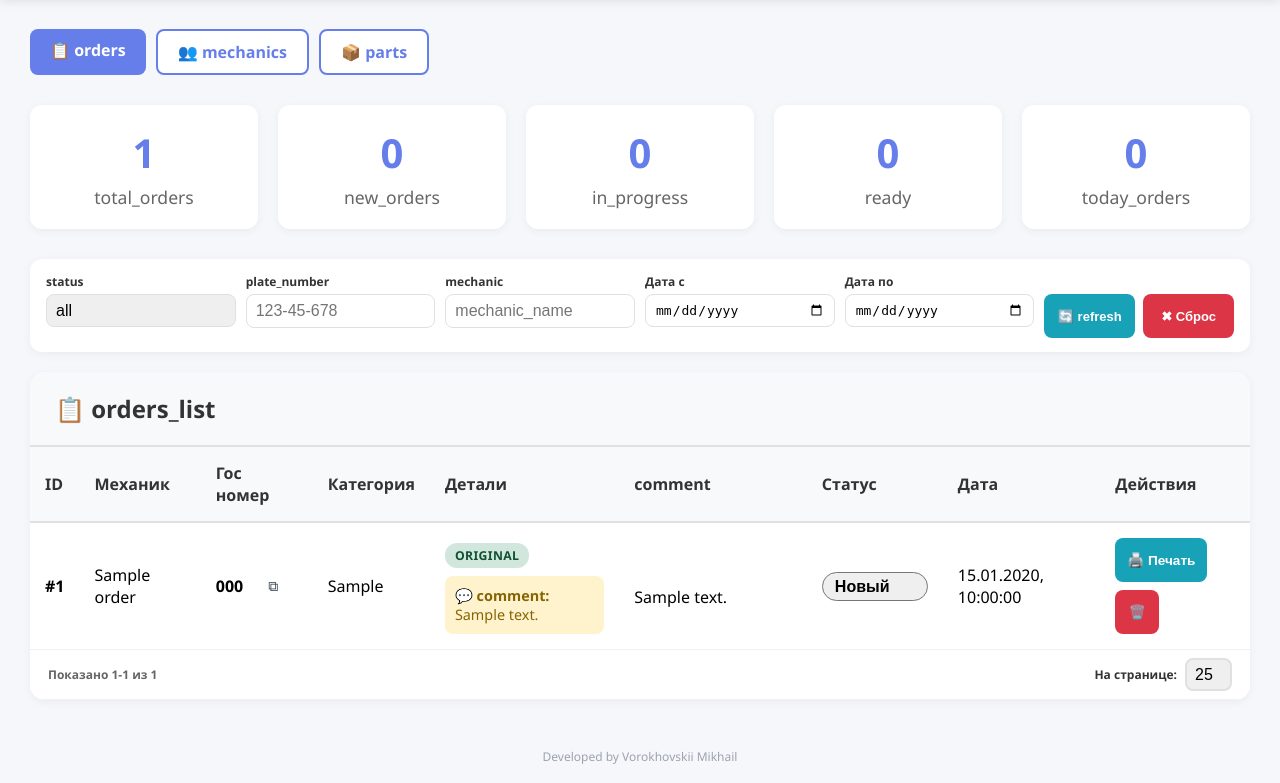
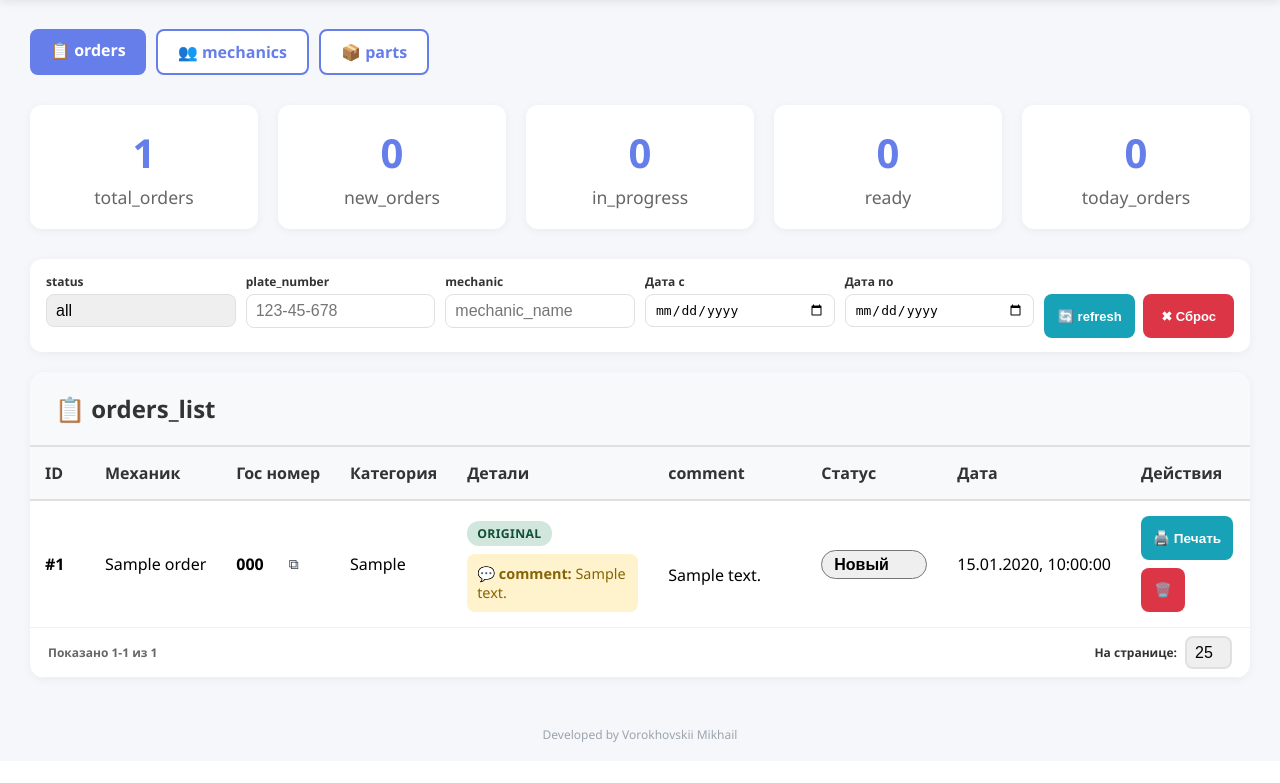
Before and after one commit to vorokhovskii-creator/felix-hub, a Flask app: page /admin in a window 1280 px wide. Shown: the part 85-868 px from the top of the page. After the commit the page ends 827 px from the top, so only its background shows below. Run offline with Flask 3, Linux system fonts and the light colour scheme; a user stored in the database is signed in; tables that the repository leaves empty hold one stand-in row (values such as "Sample post"); some libraries are stand-ins or nearby versions.

Commit message:
Перевод чека на иврит, отображение карточки 'Сегодня', расширение таблицы заказов
- Чек печатается на иврите с RTL-выравниванием (app.py)
- Карточка статистики 'За сегодня' теперь всегда отображается (grid 5 колонок)
- max-width контейнера увеличен до 1800px, добавлены min-width для колонок таблицы

```diff
--- a/app.py
+++ b/app.py
@@ -549,28 +549,38 @@ def _send_to_thermal_printer(text):
     raise RuntimeError(f'Неизвестный THERMAL_PRINT_BACKEND={backend}')
 
 def print_receipt(order):
-    """Печать чека (симуляция - можно заменить на реальную печать)"""
+    """Печать чека на иврите"""
     category_name = order.category
     category_obj = Category.query.filter_by(name=order.category).first()
     if category_obj:
-        category_name = category_obj.get_name('ru')
+        category_name = category_obj.get_name('he') or category_obj.get_name('ru') or order.category
+
+    # Hebrew status mapping
+    status_he = {
+        'новый': 'חדש',
+        'в работе': 'בעבודה',
+        'готово': 'מוכן',
+    }
+    status_label = status_he.get(order.status, order.status)
 
     width_raw = os.getenv('THERMAL_PRINTER_LINE_WIDTH', '').strip()
     width = int(width_raw) if width_raw.isdigit() and int(width_raw) > 0 else 40
     sep = '=' * width
 
+    order_type_he = 'מקורי' if order.is_original else 'תחליפי'
+
     lines = [
         sep,
-        'СТО Felix',
+        'פליקס - מוסך',
         sep,
-        f'Заказ №{order.id}',
-        f'Механик: {order.mechanic_name}',
-        f'Гос номер: {order.plate_number}',
-        f'Категория: {category_name}',
-        f"Тип: {'Оригинал' if order.is_original else 'Аналог'}",
-        f'Создан: {_format_dt(order.created_at)}',
+        f'הזמנה מספר: {order.id}',
+        f'מכונאי: {order.mechanic_name}',
+        f'מספר רכב: {order.plate_number}',
+        f'קטגוריה: {category_name}',
+        f'סוג: {order_type_he}',
+        f'נוצר: {_format_dt(order.created_at)}',
         sep,
-        'Состав заказа:',
+        'הרכב של ההזמנה:',
     ]
 
     no_additives_aliases_cf = {
@@ -588,29 +598,29 @@ def print_receipt(order):
 
             if part_id:
                 part_obj = Part.query.get(part_id)
-                name = part_obj.get_name('ru') if part_obj else (part.get('name', '') or '')
+                name = (part_obj.get_name('he') or part_obj.get_name('ru')) if part_obj else (part.get('name', '') or '')
             else:
                 name = (part.get('name', '') or '')
                 if isinstance(name, str) and (name.strip() == 'no_additives' or name.strip().casefold() in no_additives_aliases_cf):
-                    name = 'БЕЗ ПРИСАДОК'
+                    name = 'ללא תוספים'
 
             qty_suffix = f' (x{quantity})' if isinstance(quantity, int) and quantity > 1 else ''
             lines.append(f'- {name}{qty_suffix}'.strip())
         else:
             part_text = part
             if isinstance(part_text, str) and (part_text.strip() == 'no_additives' or part_text.strip().casefold() in no_additives_aliases_cf):
-                part_text = 'БЕЗ ПРИСАДОК'
+                part_text = 'ללא תוספים'
             lines.append(f'- {part_text}')
 
     if order.comment:
         lines.append(sep)
-        lines.append('Комментарий:')
+        lines.append('הערה:')
         for chunk in textwrap.wrap(str(order.comment), width=width):
             lines.append(chunk)
 
     lines += [
         sep,
-        f'Статус: {order.status}',
+        f'סטטוס: {status_label}',
         sep,
     ]
 
--- a/templates/admin.html
+++ b/templates/admin.html
@@ -68,7 +68,7 @@
         }
 
         .container {
-            max-width: 1400px;
+            max-width: 1800px;
             margin: 0 auto;
             padding: 30px;
         }
@@ -151,7 +151,7 @@
 
         .stats {
             display: grid;
-            grid-template-columns: repeat(auto-fit, minmax(200px, 1fr));
+            grid-template-columns: repeat(5, 1fr);
             gap: 20px;
             margin-bottom: 30px;
         }
@@ -281,7 +281,19 @@
         table {
             width: 100%;
             border-collapse: collapse;
+            table-layout: auto;
         }
+
+        /* Минимальная ширина колонок чтобы не переносились строки */
+        th:nth-child(1), td:nth-child(1) { min-width: 60px; white-space: nowrap; }   /* ID */
+        th:nth-child(2), td:nth-child(2) { min-width: 90px; white-space: nowrap; }   /* Механик */
+        th:nth-child(3), td:nth-child(3) { min-width: 110px; white-space: nowrap; }  /* Гос номер */
+        th:nth-child(4), td:nth-child(4) { min-width: 100px; white-space: nowrap; }  /* Категория */
+        th:nth-child(5), td:nth-child(5) { min-width: 200px; }                       /* Детали */
+        th:nth-child(6), td:nth-child(6) { min-width: 150px; }                       /* Комментарий */
+        th:nth-child(7), td:nth-child(7) { min-width: 110px; white-space: nowrap; }  /* Статус */
+        th:nth-child(8), td:nth-child(8) { min-width: 120px; white-space: nowrap; }  /* Дата */
+        th:nth-child(9), td:nth-child(9) { min-width: 100px; white-space: nowrap; }  /* Действия */
 
         thead {
             background: #f8f9fa;
@@ -1126,19 +1138,19 @@
 
             w.document.open();
             w.document.write(`<!doctype html>
-<html lang="ru">
+<html lang="he" dir="rtl">
 <head>
   <meta charset="utf-8" />
   <meta name="viewport" content="width=device-width,initial-scale=1" />
-  <title>Печать чека</title>
+  <title>הדפסת קבלה</title>
   <style>
     html,body{margin:0;padding:0;background:#fff;}
-    pre{font-family: ui-monospace, SFMono-Regular, Menlo, Monaco, Consolas, "Liberation Mono", "Courier New", monospace; font-size:12px; line-height:1.25; white-space:pre-wrap; word-break:break-word; padding:12px;}
+    pre{font-family: ui-monospace, SFMono-Regular, Menlo, Monaco, Consolas, "Liberation Mono", "Courier New", monospace; font-size:12px; line-height:1.25; white-space:pre-wrap; word-break:break-word; padding:12px; direction:rtl; text-align:right; unicode-bidi:plaintext;}
     @media print { pre { font-size: 10px; } }
   </style>
 </head>
 <body>
-  <pre>${escaped || 'Чек пустой'}</pre>
+  <pre>${escaped || 'הקבלה ריקה'}</pre>
 </body>
 </html>`);
             w.document.close();
```
